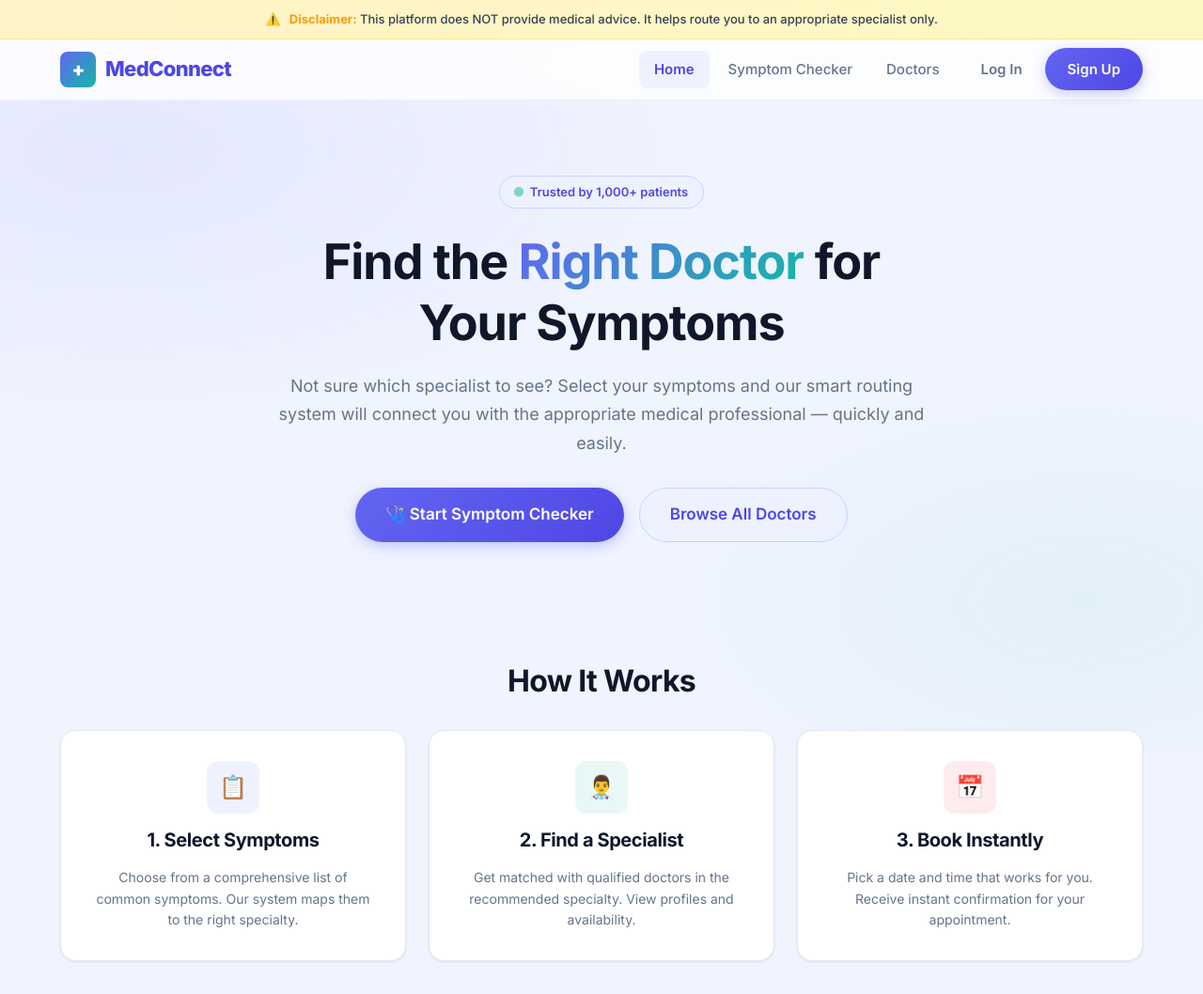
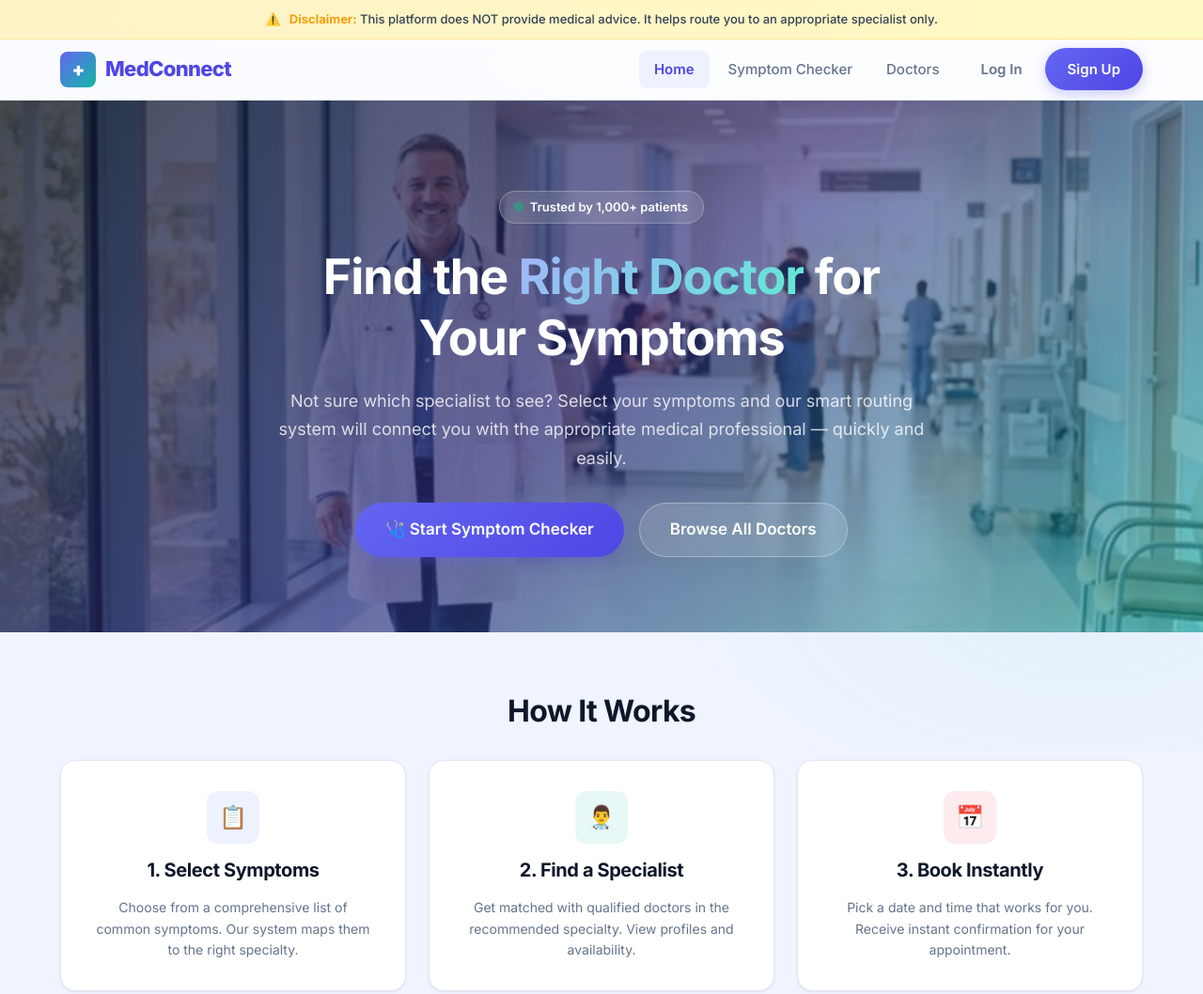
Before and after one commit to adithyapalvadi/Doctor_Appiontment_System, a plain HTML site: page index.html in a window 1280 px wide. Shown: the top 1058 px of the page at 94% size. Drawn offline with Linux system fonts and the light colour scheme; a script that the page names is missing.

Commit message:
Add hero background image to homepage

```diff
--- a/css/style.css
+++ b/css/style.css
@@ -549,23 +549,48 @@ h3 {
 
 /* ---- Hero ---- */
 .hero {
-    padding: 5rem 0 4rem;
+    padding: 6rem 0 5rem;
     position: relative;
+    background: url('../images/hero-bg.png') center center / cover no-repeat;
+    overflow: hidden;
+}
+
+.hero::before {
+    content: '';
+    position: absolute;
+    inset: 0;
+    background: linear-gradient(
+        135deg,
+        rgba(15, 23, 42, 0.78) 0%,
+        rgba(49, 46, 129, 0.65) 50%,
+        rgba(20, 184, 166, 0.5) 100%
+    );
+    z-index: 1;
 }
 
 .hero-content {
     max-width: 700px;
     text-align: center;
     margin: 0 auto;
+    position: relative;
+    z-index: 2;
 }
 
 .hero-content h1 {
     margin-bottom: 1.25rem;
+    color: #ffffff;
+}
+
+.hero-content h1 .text-gradient {
+    background: linear-gradient(135deg, #a5b4fc, #5eead4);
+    -webkit-background-clip: text;
+    -webkit-text-fill-color: transparent;
+    background-clip: text;
 }
 
 .hero-content p {
     font-size: 1.125rem;
-    color: var(--gray-500);
+    color: rgba(255, 255, 255, 0.8);
     margin-bottom: 2rem;
     line-height: 1.7;
 }
@@ -577,18 +602,30 @@ h3 {
     flex-wrap: wrap;
 }
 
+.hero-actions .btn-secondary {
+    background: rgba(255, 255, 255, 0.12);
+    color: #ffffff;
+    border-color: rgba(255, 255, 255, 0.3);
+    backdrop-filter: blur(6px);
+}
+
+.hero-actions .btn-secondary:hover {
+    background: rgba(255, 255, 255, 0.22);
+}
+
 .hero-badge {
     display: inline-flex;
     align-items: center;
     gap: 8px;
-    background: var(--primary-50);
-    border: 1px solid var(--primary-200);
-    color: var(--primary-600);
+    background: rgba(255, 255, 255, 0.12);
+    border: 1px solid rgba(255, 255, 255, 0.25);
+    color: #ffffff;
     padding: 6px 16px;
     border-radius: var(--radius-full);
     font-size: 0.8125rem;
     font-weight: 600;
     margin-bottom: 1.5rem;
+    backdrop-filter: blur(8px);
 }
 
 .hero-badge .dot {
```
Also changed, not shown: images/hero-bg.png (added).
